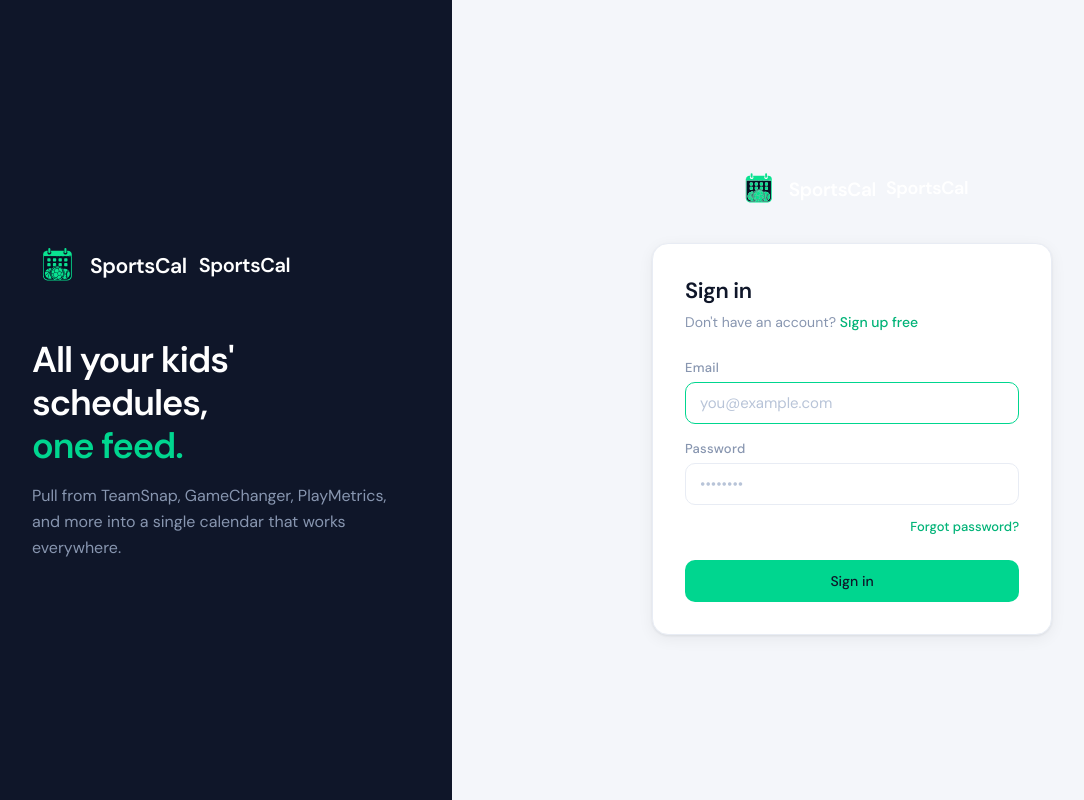
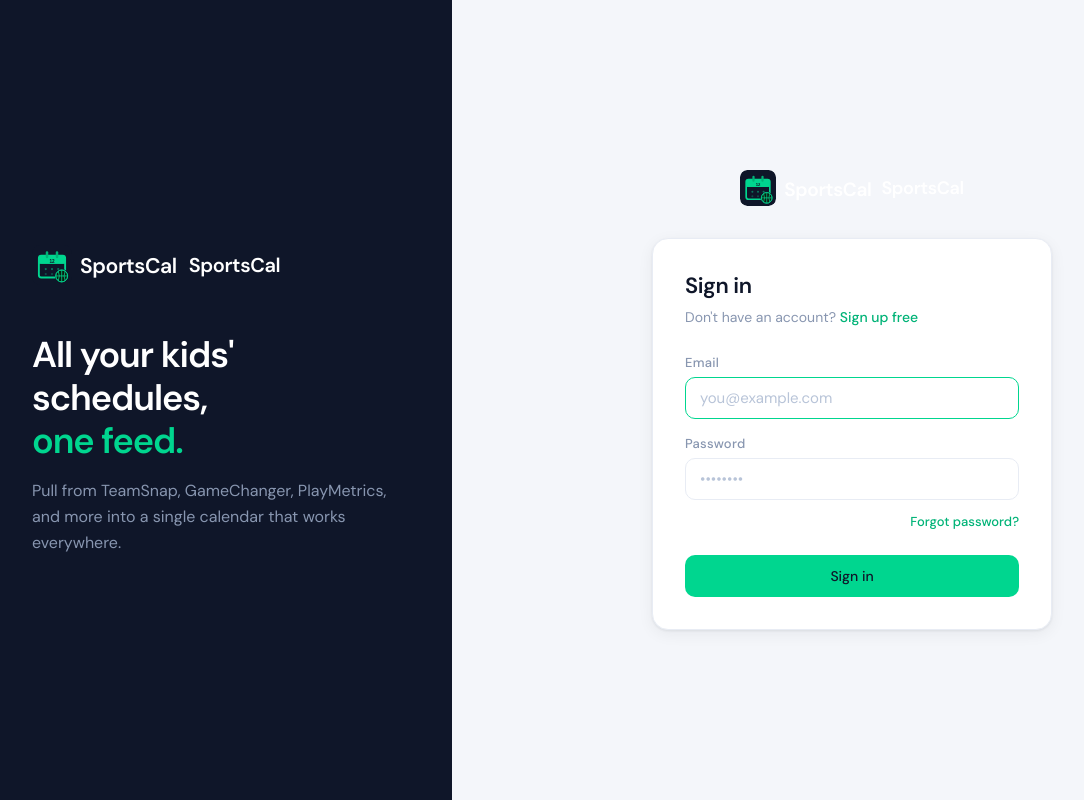
Before and after one commit to 5kconsulting/sportscal, a React (Vite) app in the folder frontend/: page /login in a window 1280 px wide. Shown: the whole page, without its empty margins (28-1112 px from the left). Built offline with nearby package versions, Linux system fonts and the light colour scheme.

Commit message:
use favicon.svg as logo mark everywhere

```diff
--- a/frontend/landing/index.html
+++ b/frontend/landing/index.html
@@ -855,7 +855,7 @@
   <!-- NAV -->
   <nav>
     <div class="nav-logo">
-      <img src="/logomark.svg" alt="SportsCal" style="width:38px;height:38px;">
+      <img src="/favicon.svg" alt="SportsCal" style="width:38px;height:38px;">
       <span class="nav-logo-text">SportsCal</span>
     </div>
     <div class="nav-links">
--- a/frontend/src/components/LogoMark.jsx
+++ b/frontend/src/components/LogoMark.jsx
@@ -1,11 +1,10 @@
 export function LogoMark({ size = 32 }) {
-  const iconSize = Math.round(size * 1.25);
   return (
     <div style={{ display: 'flex', alignItems: 'center', gap: 8 }}>
       <img
-        src="/logomark.svg"
+        src="/favicon.svg"
         alt="SportsCal icon"
-        style={{ width: iconSize, height: iconSize, display: 'block' }}
+        style={{ width: size, height: size, display: 'block', borderRadius: Math.round(size * 0.2) }}
       />
       <span style={{
         fontSize: size * 0.53,
```
